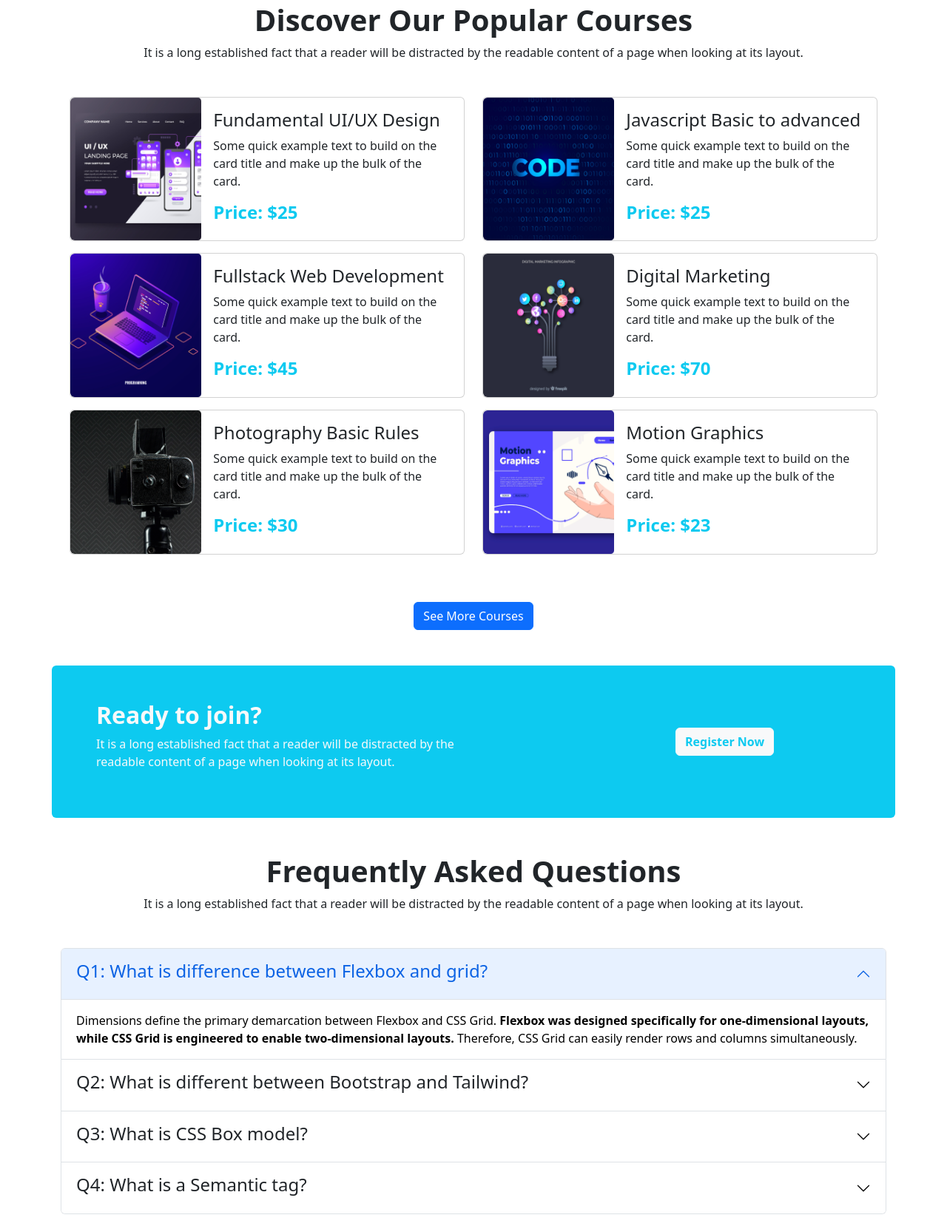
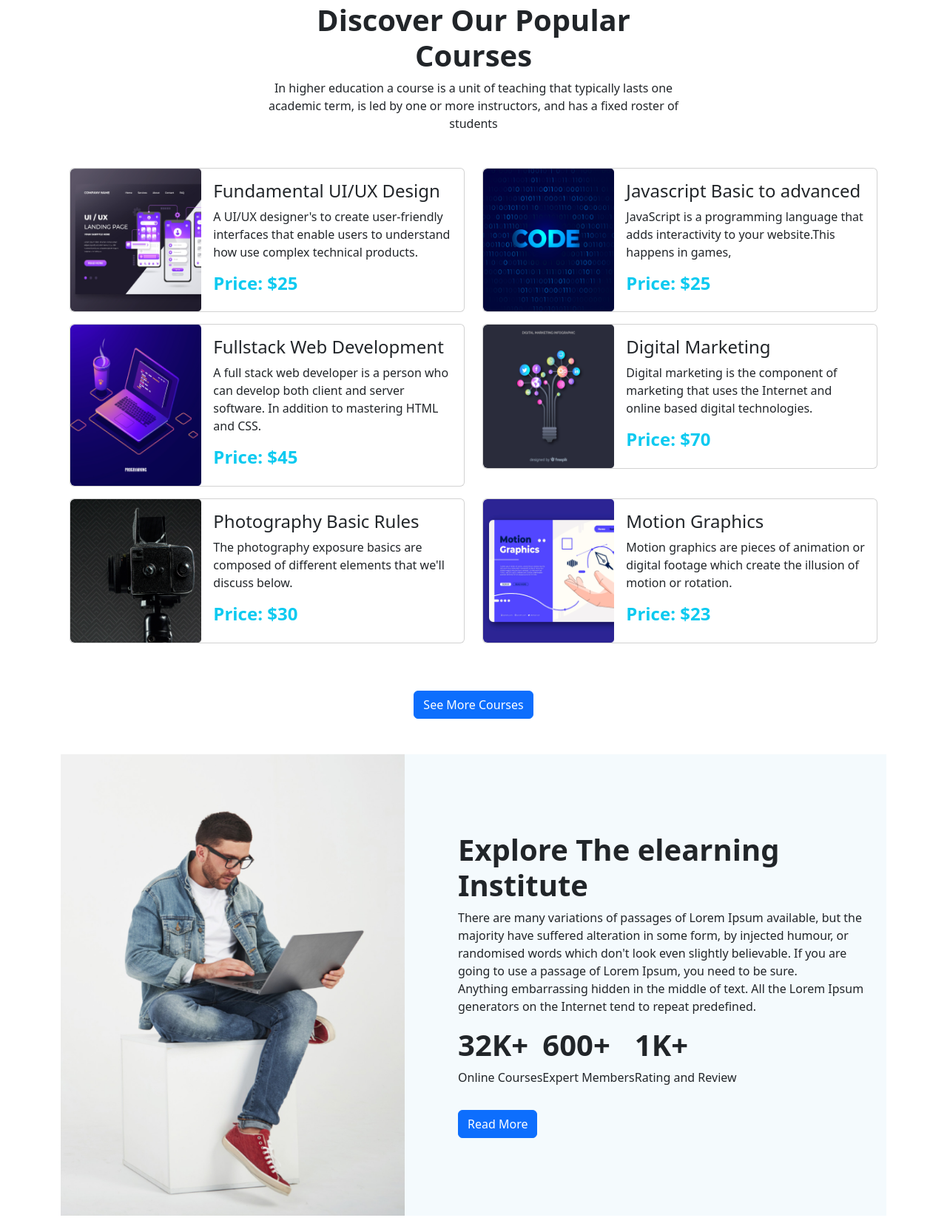
Before and after one commit to Pintu-Roy121/edTech-website-Assignment-3, a plain HTML site: page index.html in a window 1280 px wide. Shown: the part 798-2460 px from the top of the page at 74% size. Drawn offline with nearby package versions, Linux system fonts and the light colour scheme.

Commit message:
working section added

```diff
--- a/index.html
+++ b/index.html
@@ -63,11 +63,11 @@
         <div id="carouselExampleCaptions" class="carousel slide" data-bs-ride="false">
             <div class="carousel-inner">
                 <div class="carousel-item active ">
-                    <img src="images/cover/cover-1.png" class="d-block w-100" alt="...">
+                    <img src="images/cover/cover-1.png" class="d-block w-100 " alt="...">
                     <div class="carousel-caption">
                         <h5>Get Started Digital Learning</h5>
-                        <p>It is a long established fact that a reader will be distracted by the readablecontent of a
-                            page when looking at its layout.</p>
+                        <p>It can be defined as web-based learning which effectively makes use of the information
+                            technology to impart knowledge to the students.</p>
                         <button type="button" class="btn btn-primary">Get Strarted</button>
                     </div>
                 </div>
@@ -108,10 +108,12 @@
     <main>
         <!-- Courses section start -->
         <section class="container my-5">
-            <div class="text-center my-5">
+            <div class="text-center w-50 mx-auto my-5">
                 <h1 class="fs-1 fw-bold">Discover Our Popular Courses</h1>
-                <p>It is a long established fact that a reader will be distracted by the readable content of a page when
-                    looking at its layout.</p>
+                <p>In higher education a course is a unit of teaching that typically lasts one
+                    academic
+                    term, is led by
+                    one or more instructors, and has a fixed roster of students</p>
             </div>
             <div class="container">
                 <div class="row">
@@ -124,8 +126,9 @@
                                 <div class="col-md-8">
                                     <div class="card-body">
                                         <h4 class="card-title">Fundamental UI/UX Design</h4>
-                                        <p class="card-text">Some quick example text to build on the card title and make
-                                            up the bulk of the card.</p>
+                                        <p class="card-text">A UI/UX designer's to create user-friendly
+                                            interfaces that enable users to understand how use complex technical
+                                            products.</p>
                                         <h4 class="fw-bold text-info">Price: $25</h4>
                                     </div>
                                 </div>
@@ -142,8 +145,8 @@
                                 <div class="col-md-8">
                                     <div class="card-body">
                                         <h4 class="card-title">Javascript Basic to advanced</h4>
-                                        <p class="card-text">Some quick example text to build on the card title and make
-                                            up the bulk of the card.</p>
+                                        <p class="card-text">JavaScript is a programming language that adds
+                                            interactivity to your website.This happens in games, </p>
                                         <h4 class="fw-bold text-info">Price: $25</h4>
                                     </div>
                                 </div>
@@ -160,8 +163,8 @@
                                 <div class="col-md-8">
                                     <div class="card-body">
                                         <h4 class="card-title">Fullstack Web Development</h4>
-                                        <p class="card-text">Some quick example text to build on the card title and make
-                                            up the bulk of the card.</p>
+                                        <p class="card-text">A full stack web developer is a person who can develop both
+                                            client and server software. In addition to mastering HTML and CSS.</p>
                                         <h4 class="fw-bold text-info">Price: $45</h4>
                                     </div>
                                 </div>
@@ -178,8 +181,8 @@
                                 <div class="col-md-8">
                                     <div class="card-body">
                                         <h4 class="card-title">Digital Marketing</h4>
-                                        <p class="card-text">Some quick example text to build on the card title and make
-                                            up the bulk of the card.</p>
+                                        <p class="card-text">Digital marketing is the component of marketing that uses
+                                            the Internet and online based digital technologies.</p>
                                         <h4 class="fw-bold text-info">Price: $70</h4>
                                     </div>
                                 </div>
@@ -196,8 +199,8 @@
                                 <div class="col-md-8">
                                     <div class="card-body">
                                         <h4 class="card-title">Photography Basic Rules</h4>
-                                        <p class="card-text">Some quick example text to build on the card title and
-                                            make up the bulk of the card.</p>
+                                        <p class="card-text">The photography exposure basics are composed of different
+                                            elements that we'll discuss below.</p>
                                         <h4 class="fw-bold text-info">Price: $30</h4>
                                     </div>
                                 </div>
@@ -214,8 +217,8 @@
                                 <div class="col-md-8">
                                     <div class="card-body">
                                         <h4 class="card-title">Motion Graphics</h4>
-                                        <p class="card-text">Some quick example text to build on the card title and make
-                                            up the bulk of the card.</p>
+                                        <p class="card-text">Motion graphics are pieces of animation or digital footage
+                                            which create the illusion of motion or rotation.</p>
                                         <h4 class="fw-bold text-info">Price: $23</h4>
                                     </div>
                                 </div>
@@ -230,8 +233,48 @@
             </div>
         </section>
         <!-- Courses section End -->
+
+        <!-- working section started  -->
+        <section class="container">
+            <div style="background: #F4FAFD;" class="d-flex g-md-5 align-items-center work-space">
+                <div class="col-lg-5 col-md-4 me-md-4">
+                    <img class="img-fluid" src="images/working.png" alt="">
+                </div>
+                <div class=" p-lg-5 pe-md-4 work-heading col-lg-7 col-md-8">
+                    <h2 c>Explore The elearning Institute</h2>
+                    <p class="work-details">There are many variations of passages of Lorem Ipsum
+                        available, but the
+                        majority have suffered
+                        alteration in some form, by injected humour, or randomised words which don't look even slightly
+                        believable. If you are going to use a passage of Lorem Ipsum, you need to be sure. <br>
+
+                        Anything embarrassing hidden in the middle of text. All the Lorem Ipsum generators on the
+                        Internet tend to repeat predefined.</p>
+                    <div class="d-flex flex-wrap align-items-center">
+                        <div>
+                            <h2>32K+</h2>
+                            <p>Online Courses</p>
+                        </div>
+                        <div>
+                            <h2>600+</h2>
+                            <p>Expert Members</p>
+                        </div>
+                        <div>
+                            <h2>1K+</h2>
+                            <p>Rating and Review</p>
+                        </div>
+                    </div>
+                    <div class="mt-lg-3">
+                        <button type="button" class="btn btn-primary">Read More</button>
+                    </div>
+                </div>
+            </div>
+
+        </section>
+        <!-- working section End -->
+
         <!-- Register Section strart -->
-        <section class="container">
+        <section class="container mt-5">
             <div class="row justify-content-between align-items-center rounded bg-info p-5 text-center text-lg-start">
                 <div class="col-lg-6 text-light">
                     <h2 class="fw-bold">Ready to join?</h2>
--- a/style.css
+++ b/style.css
@@ -1,18 +1,6 @@
 .menu-item .menu-item-hover a:hover {
     color: #0dcaf0;
     transition: 0.8s;
-}
-
-.top-overlay {
-    position: relative;
-    font-size: 10px;
-}
-
-.overlay {
-    height: 100%;
-    width: 100%;
-    position: absolute;
-    opacity: 0.8;
 }
 
 .carousel-caption {
@@ -28,17 +16,33 @@
     font-size: 20px;
 }
 
-@media only screen and (max-width:768px) {
+.work-heading h2 {
+    font-size: 40px;
+    font-weight: 700;
+}
+
+@media only screen and (max-width:992px) {
     .carousel-caption {
-        top: 10%;
+        top: 30%;
     }
 
     .carousel-caption h5 {
-        font-size: 28px;
+        font-size: 55px;
     }
 
     .carousel-caption p {
         font-size: 16px;
+    }
+
+    .work-heading h2 {
+        font-size: 30px;
+        font-weight: 700;
+    }
+
+    .work-heading .work-details {
+        width: 90%;
+        height: 100px;
+        overflow: hidden;
     }
 
     .accordion-items {
@@ -59,6 +63,11 @@
         font-size: 14px;
     }
 
+    .work-space {
+        display: flex;
+        flex-direction: column;
+    }
+
 
 
 }
```
